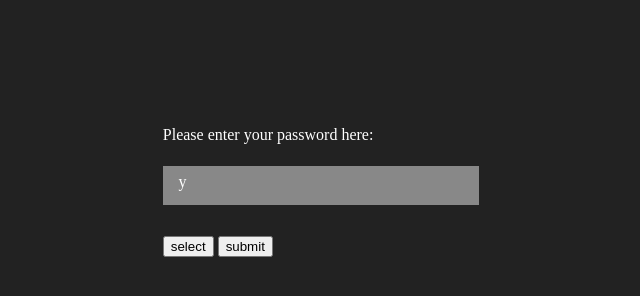
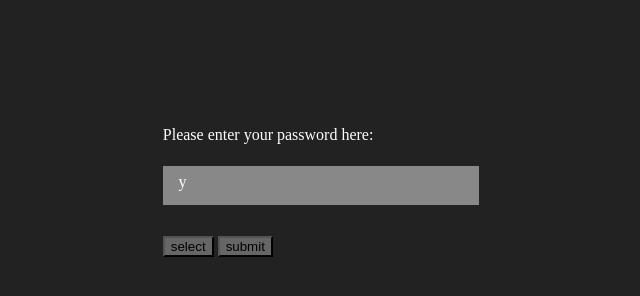
Before and after one commit to Moon-code22/password, a plain HTML site: page index.html in a window 1280 px wide. Shown: the whole page, without its empty margins (98-738 px from the left). Drawn offline with Linux system fonts and the light colour scheme.

Commit message:
fixed the buttons

```diff
--- a/index.html
+++ b/index.html
@@ -49,8 +49,8 @@
                 <p style="color: #ffffff; float: left; margin-top: 2.5%"> <span id="letter"></span> </p>
             </div>
             <div style="margin-top: 2.5%">
-            <button style="margin-left: 20%" onclick="clik()">select</button>
-            <button style="" onclick="submit()">submit</button>
+            <button style="margin-left: 20%; background-color: #666666" onclick="clik()">select</button>
+            <button style="background-color: #666666" onclick="submit()">submit</button>
             </div>
             <div style="margin-top: 2.5%; margin-left: 20%">
             <p style="color: #ffffff"><span id="sucses"></span> </p>
```
